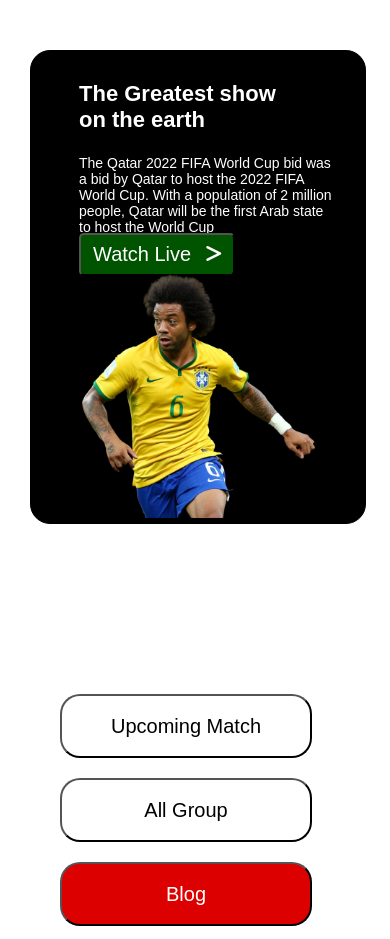
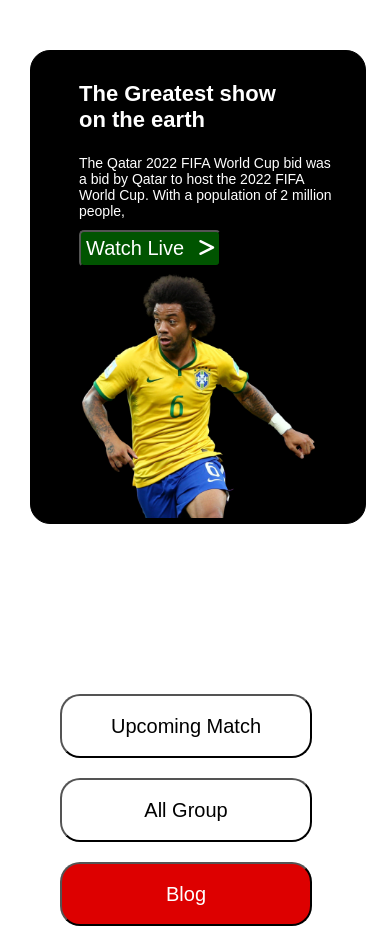
Before and after one commit to Abuhurayratouhid/qatar-world-cup, a plain HTML site: page index.html in a window 390 px wide. Shown: the top 939 px of the page. Drawn offline with Linux system fonts and the light colour scheme.

Commit message:
almost done

```diff
--- a/index.html
+++ b/index.html
@@ -17,7 +17,7 @@
                         <h1 class="big-title">The Greatest
                             show on the
                             earth</h1>
-                            <p class="title-discribe">The Qatar 2022 FIFA World Cup bid was a bid by Qatar to host the 2022 FIFA World Cup. With a population of 2 million people, Qatar will be the first Arab state to host the World Cup</p>
+                            <p class="title-discribe">The Qatar 2022 FIFA World Cup bid was a bid by Qatar to host the 2022 FIFA World Cup. With a population of 2 million people, </p>
                                 <a href="index2.html"><button class="btn1">Watch Live<i class="fa-solid fa-greater-than"></i></button></a>
 
                     </div>
--- a/style.css
+++ b/style.css
@@ -210,7 +210,8 @@ footer{
 .title-discribe{
     font-size: 14px;
     width: 258px;
-    height: 48px;
+    height: 40px;
+    margin-bottom: 25px;
 }
 .btn1{
     padding: 8px 12px;
@@ -218,7 +219,7 @@ footer{
     border-radius: 5px;
     font-size: 20px;
     color: white;
-    margin-bottom: 21px;
+    margin-bottom: 10px;
 
 }
 .center{
@@ -262,6 +263,10 @@ footer{
 .big{
     text-align: center;
     margin-top: 30px;
+}
+.btn1{
+    padding: 5px 5px;
+    margin-top: 10px;
 }
 }
 
```
Also changed, not shown: index2.html (+1 -1 lines).
